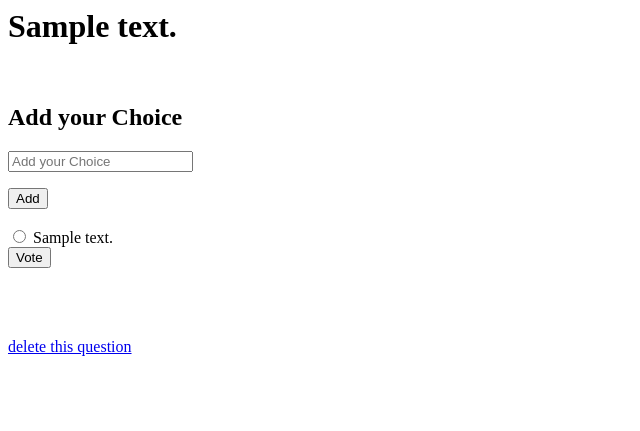
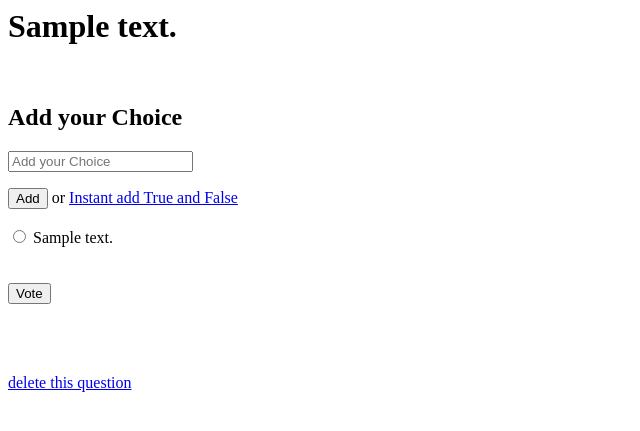
Before and after one commit to zesstzero1/quiz, a Django app: page /1/ in a window 1280 px wide. Shown: the top 431 px of the page, without its empty margins (0-640 px from the left). Run offline with Django 3.2, Linux system fonts and the light colour scheme; tables that the repository leaves empty hold one stand-in row (values such as "Sample post").

Commit message:
increase add_True_and_False() that can now instant add True and False choices when clicked

```diff
--- a/quiz/templates/quiz/detail.html
+++ b/quiz/templates/quiz/detail.html
@@ -7,11 +7,12 @@
         <h1>{{ question.question_text }}</h1>
         <br>
         <h2>Add your Choice</h2>
-        <form method="POST" id="add_c" action="/{{ question.id }}/add_choice">
+        <form method="POST" id="add_c" action="/{{ question.id }}/add_choice" >
             <input name="c_in" id="new_choice" placeholder="Add your Choice" />
             {% csrf_token %}
         </form>
-        <button type="submit" form="add_c" value="Submit">Add</button>
+        <button type="submit" form="add_c" value="Submit">Add</button> or
+        <a href="{% url 'quiz:add_True_and_False' question.id %}">Instant add True and False</a>
 
         <br><br>
         {% if error_message %}<p><strong>{{ error_message }}</strong></p>{% endif %}
@@ -22,6 +23,8 @@
             <input type="radio" name="choice" id="choice{{ forloop.counter }}" value="{{ choice.id }}" />
             <label for="choice{{ forloop.counter }}">{{ choice.choice_text }}</label><br />
         {% endfor %}
+
+        <br><br>
         <input type="submit" value="Vote" />
         <br><br>
         </form>
--- a/quiz/urls.py
+++ b/quiz/urls.py
@@ -15,6 +15,8 @@ urlpatterns = [
 
     path('<int:question_id>/add_choice', views.add_choice, name='add_choice'),
 
+    path('<int:question_id>/add_True_and_False', views.add_True_and_False, name='add_True_and_False'),
+
     path('<int:question_id>/del_question/', views.del_question, name='del_question'),
 
 ]
--- a/quiz/views.py
+++ b/quiz/views.py
@@ -22,6 +22,12 @@ def add_question(request):
 def add_choice(request, question_id):
     question = get_object_or_404(Question, pk=question_id)
     question.choice_set.create(choice_text = request.POST['c_in'], votes=0)
+    return render(request,'quiz/detail.html', {'question': question})
+
+def add_True_and_False(request, question_id):
+    question = get_object_or_404(Question, pk=question_id)
+    question.choice_set.create(choice_text = 'True' , votes=0)
+    question.choice_set.create(choice_text = 'False' , votes=0)
     return render(request,'quiz/detail.html', {'question': question})
 
 
```
Also changed, not shown: db.sqlite3, 1 other file.
